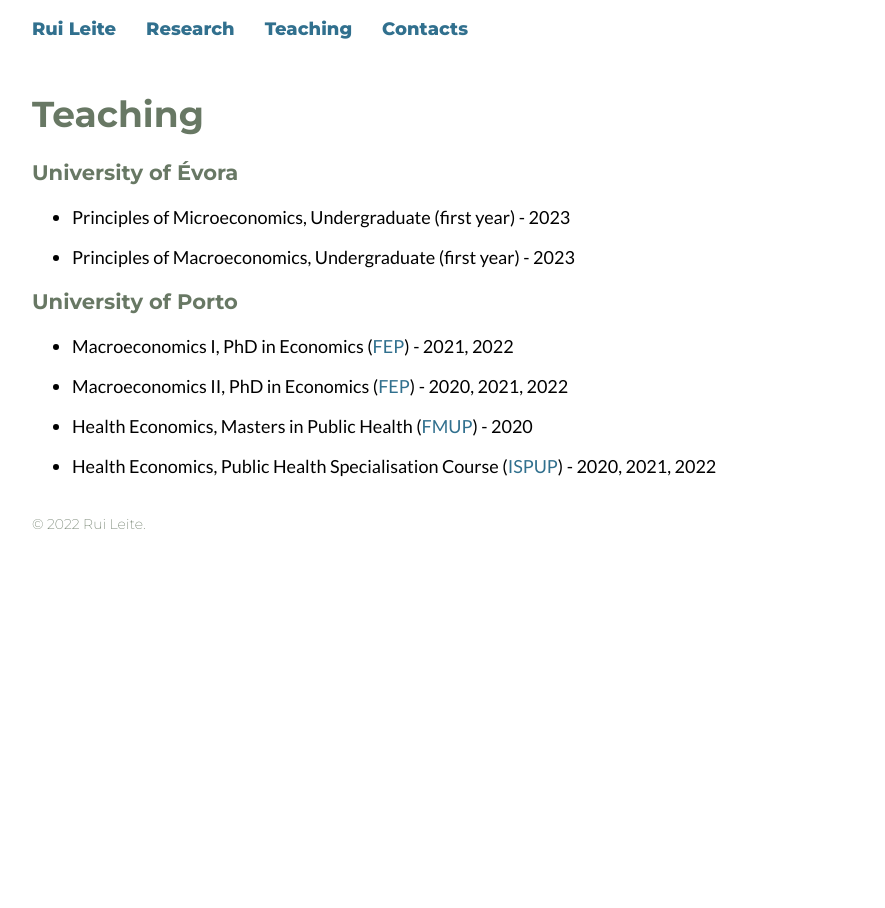
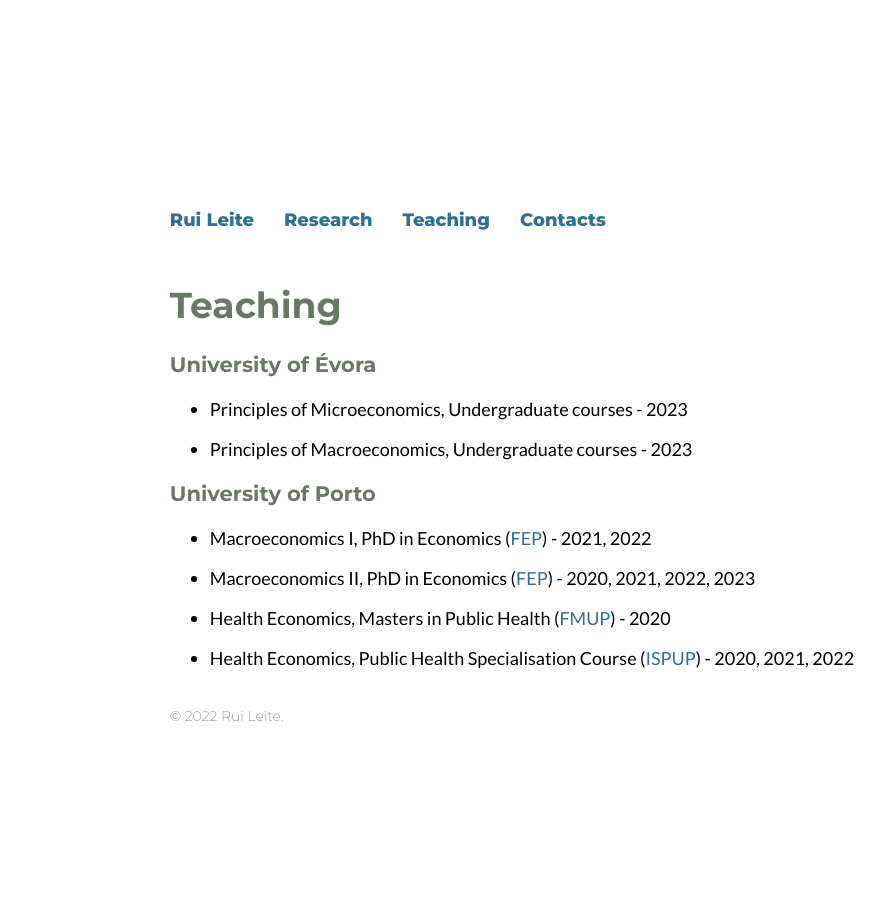
Before and after one commit to rmleite/rmleite.github.io, a Jekyll site: the page built from teaching.md, in a window 1280 px wide. Shown: the whole page, without its empty margins (128-1013 px from the left). Built offline with Jekyll 4.4.1, drawn with Linux system fonts in a browser that asks for light colours.

Commit message:
Minor updates and CSS modification

```diff
--- a/assets/css/main.css
+++ b/assets/css/main.css
@@ -17,7 +17,13 @@
     src: url('../fonts/Lato-Regular.ttf') format('truetype');
 }
 
+html, body {
+  height: 100%;
+}
+
 body {
+  display: flex;
+  flex-direction: column;
   background-color: #FFFFFF;
   padding-left: 20px;
   padding-right: 20px;
@@ -36,6 +42,7 @@ a {
 
 .topnav {
   font-family: 'Montserrat-ExtraBold', sans-serif;
+  flex-shrink: 0;
 }
 
 .topnav a:hover {
@@ -56,6 +63,7 @@ a {
 .content {
   padding-top: 10px;
   padding-bottom: 20px;
+  flex: 1 0 auto;
 }
 
 .content a:hover {
@@ -70,4 +78,5 @@ a {
 .footer {
   color: #687864;
   font-family: 'Montserrat-ExtraLight', sans-serif; font-size: 14px;
+  flex-shrink: 0;
 }
--- a/teaching.md
+++ b/teaching.md
@@ -6,14 +6,14 @@ title: Teaching
 # Teaching
 
 ### University of Évora
-- Principles of Microeconomics, Undergraduate (first year) - 2023
+- Principles of Microeconomics, Undergraduate courses - 2023
 
-- Principles of Macroeconomics, Undergraduate (first year) - 2023
+- Principles of Macroeconomics, Undergraduate courses - 2023
 
 ### University of Porto
 - Macroeconomics I, PhD in Economics ([FEP](http://www.fep.up.pt){:target="_blank"}) - 2021, 2022
 
-- Macroeconomics II, PhD in Economics ([FEP](http://www.fep.up.pt){:target="_blank"}) - 2020, 2021, 2022
+- Macroeconomics II, PhD in Economics ([FEP](http://www.fep.up.pt){:target="_blank"}) - 2020, 2021, 2022, 2023
 
 - Health Economics, Masters in Public Health ([FMUP](http://www.fm.up.pt){:target="_blank"}) - 2020
 
```
Also changed, not shown: index.md (+1 -1 lines).
